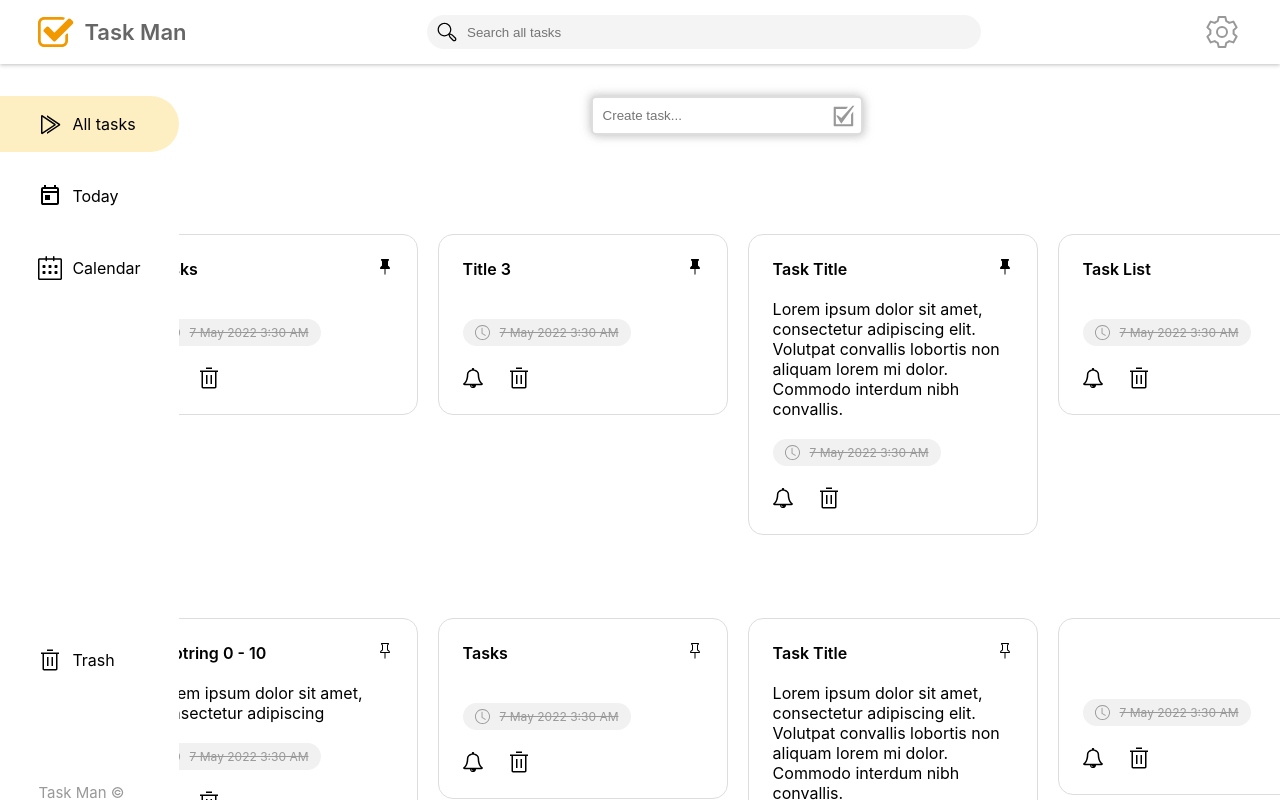
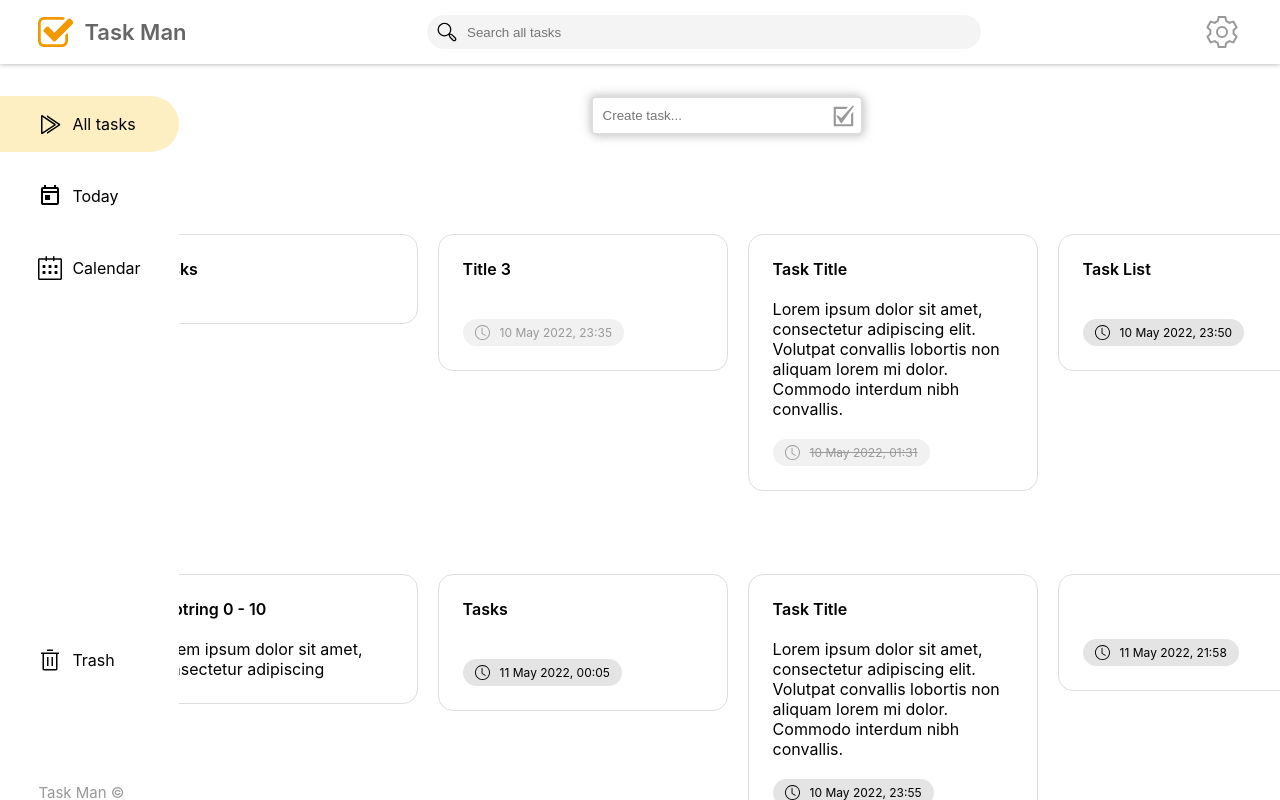
Before and after one commit to pcf26536/taskman, an Angular app: page / in a window 1280 px wide. Shown: the top 800 px of the page. Built offline with nearby package versions, Linux system fonts and the light colour scheme.

Commit message:
update reminder label logic

```diff
--- a/src/app/task-card/task-card.component.html
+++ b/src/app/task-card/task-card.component.html
@@ -55,16 +55,16 @@
         </div>
     </div>
 
-    <div class="reminder-label passed done">
-        <svg width="15" height="15" viewBox="0 0 20 20" fill="none" class="hidden">
+    <div class="reminder-label" *ngIf="task.reminder && !task.trashed" [class.done]="task.done" [class.passed]="reminderPassed(task.reminder)" [class.active]="!reminderPassed(task.reminder)">
+        <svg width="15" height="15" viewBox="0 0 20 20" fill="none" *ngIf="!reminderPassed(task.reminder)">
             <path d="M10 4.375C10 4.20924 9.93415 4.05027 9.81694 3.93306C9.69973 3.81585 9.54076 3.75 9.375 3.75C9.20924 3.75 9.05027 3.81585 8.93306 3.93306C8.81585 4.05027 8.75 4.20924 8.75 4.375V11.25C8.75004 11.3602 8.77919 11.4684 8.83451 11.5636C8.88982 11.6589 8.96934 11.7379 9.065 11.7925L13.44 14.2925C13.5836 14.3701 13.7518 14.3885 13.9087 14.3437C14.0657 14.2989 14.1988 14.1944 14.2798 14.0527C14.3608 13.9111 14.3831 13.7433 14.342 13.5854C14.301 13.4274 14.1997 13.2918 14.06 13.2075L10 10.8875V4.375Z" fill="black"/>
             <path d="M10 20C12.6522 20 15.1957 18.9464 17.0711 17.0711C18.9464 15.1957 20 12.6522 20 10C20 7.34784 18.9464 4.8043 17.0711 2.92893C15.1957 1.05357 12.6522 0 10 0C7.34784 0 4.8043 1.05357 2.92893 2.92893C1.05357 4.8043 0 7.34784 0 10C0 12.6522 1.05357 15.1957 2.92893 17.0711C4.8043 18.9464 7.34784 20 10 20ZM18.75 10C18.75 12.3206 17.8281 14.5462 16.1872 16.1872C14.5462 17.8281 12.3206 18.75 10 18.75C7.67936 18.75 5.45376 17.8281 3.81282 16.1872C2.17187 14.5462 1.25 12.3206 1.25 10C1.25 7.67936 2.17187 5.45376 3.81282 3.81282C5.45376 2.17187 7.67936 1.25 10 1.25C12.3206 1.25 14.5462 2.17187 16.1872 3.81282C17.8281 5.45376 18.75 7.67936 18.75 10Z" fill="black"/>
         </svg>
-        <svg width="15" height="15" viewBox="0 0 20 20" fill="none">
+        <svg width="15" height="15" viewBox="0 0 20 20" fill="none" *ngIf="task.done || reminderPassed(task.reminder)">
             <path d="M10 4.375C10 4.20924 9.93415 4.05027 9.81694 3.93306C9.69973 3.81585 9.54076 3.75 9.375 3.75C9.20924 3.75 9.05027 3.81585 8.93306 3.93306C8.81585 4.05027 8.75 4.20924 8.75 4.375V11.25C8.75004 11.3602 8.77919 11.4684 8.83451 11.5636C8.88982 11.6589 8.96934 11.7379 9.065 11.7925L13.44 14.2925C13.5836 14.3701 13.7518 14.3885 13.9087 14.3437C14.0657 14.2989 14.1988 14.1944 14.2798 14.0527C14.3608 13.9111 14.3831 13.7433 14.342 13.5854C14.301 13.4274 14.1997 13.2918 14.06 13.2075L10 10.8875V4.375Z" fill="#999999"/>
             <path d="M10 20C12.6522 20 15.1957 18.9464 17.0711 17.0711C18.9464 15.1957 20 12.6522 20 10C20 7.34784 18.9464 4.8043 17.0711 2.92893C15.1957 1.05357 12.6522 0 10 0C7.34784 0 4.8043 1.05357 2.92893 2.92893C1.05357 4.8043 0 7.34784 0 10C0 12.6522 1.05357 15.1957 2.92893 17.0711C4.8043 18.9464 7.34784 20 10 20ZM18.75 10C18.75 12.3206 17.8281 14.5462 16.1872 16.1872C14.5462 17.8281 12.3206 18.75 10 18.75C7.67936 18.75 5.45376 17.8281 3.81282 16.1872C2.17187 14.5462 1.25 12.3206 1.25 10C1.25 7.67936 2.17187 5.45376 3.81282 3.81282C5.45376 2.17187 7.67936 1.25 10 1.25C12.3206 1.25 14.5462 2.17187 16.1872 3.81282C17.8281 5.45376 18.75 7.67936 18.75 10Z" fill="#999999"/>
         </svg>
-        7 May 2022 3:30 AM
+        {{ calendarService.reminderDateTimeString(task.reminder) }}
         <svg width="8" height="8" viewBox="0 0 16 16" fill="none" class="icon-button hidden">
             <path fill-rule="evenodd" clip-rule="evenodd" d="M13.8541 2.14598C13.9007 2.19242 13.9376 2.2476 13.9629 2.30834C13.9881 2.36909 14.001 2.43421 14.001 2.49998C14.001 2.56575 13.9881 2.63087 13.9629 2.69161C13.9376 2.75236 13.9007 2.80753 13.8541 2.85398L2.85414 13.854C2.76026 13.9479 2.63292 14.0006 2.50014 14.0006C2.36737 14.0006 2.24003 13.9479 2.14614 13.854C2.05226 13.7601 1.99951 13.6328 1.99951 13.5C1.99951 13.3672 2.05226 13.2399 2.14614 13.146L13.1461 2.14598C13.1926 2.09941 13.2478 2.06247 13.3085 2.03727C13.3693 2.01206 13.4344 1.99908 13.5001 1.99908C13.5659 1.99908 13.631 2.01206 13.6918 2.03727C13.7525 2.06247 13.8077 2.09941 13.8541 2.14598Z" fill="black"/>
             <path fill-rule="evenodd" clip-rule="evenodd" d="M2.14592 2.14598C2.09935 2.19242 2.06241 2.2476 2.0372 2.30834C2.012 2.36909 1.99902 2.43421 1.99902 2.49998C1.99902 2.56575 2.012 2.63087 2.0372 2.69161C2.06241 2.75236 2.09935 2.80753 2.14592 2.85398L13.1459 13.854C13.2398 13.9479 13.3671 14.0006 13.4999 14.0006C13.6327 14.0006 13.76 13.9479 13.8539 13.854C13.9478 13.7601 14.0005 13.6328 14.0005 13.5C14.0005 13.3672 13.9478 13.2399 13.8539 13.146L2.85392 2.14598C2.80747 2.09941 2.7523 2.06247 2.69155 2.03727C2.63081 2.01206 2.56568 1.99908 2.49992 1.99908C2.43415 1.99908 2.36903 2.01206 2.30828 2.03727C2.24754 2.06247 2.19236 2.09941 2.14592 2.14598Z" fill="black"/>
--- a/src/app/task-card/task-card.component.scss
+++ b/src/app/task-card/task-card.component.scss
@@ -11,11 +11,23 @@
 
 #task-card:hover {
     filter: drop-shadow(-1px -1px 2px rgba(102, 102, 102, 0.25)) drop-shadow(2px 2px 3px rgba(102, 102, 102, 0.25));
+
+    .title-row {
+        display: flex;
+
+        svg {
+            display: block;
+        }
+    }
+
+    .action-buttons {
+        display: grid;
+    }
 }
 
 .action-buttons {
     width: 15%;
-    display: grid;
+    display: none;
     align-items: center;
     grid-template-columns: repeat(2, 1fr);
     column-gap: 20px;
@@ -30,3 +42,11 @@
     grid-template-columns: repeat(2, 1fr);
     width: fit-content;
 }
+
+.title-row {
+    display: block;
+
+    svg {
+        display: none;
+    }
+}
--- a/src/app/task-card/task-card.component.ts
+++ b/src/app/task-card/task-card.component.ts
@@ -5,6 +5,7 @@ import { Node } from 'src/shared/node.model';
 import { taskTypes } from 'src/shared/data';
 import { modalToggleStates } from 'src/shared/data';
 import { modalTypes } from 'src/shared/data';
+import { CalendarService } from 'src/shared/calendar.service';
 
 @Component({
   selector: 'app-task-card',
@@ -22,7 +23,8 @@ export class TaskCardComponent implements OnInit {
 
   mode: any = modalToggleStates.edit;
 
-  constructor(public modalService: ModalService, public tasksService: TasksService) { }
+  constructor(public modalService: ModalService, public tasksService: TasksService,
+    public calendarService: CalendarService) { }
 
   ngOnInit(): void {
   }
@@ -33,4 +35,8 @@ export class TaskCardComponent implements OnInit {
     this.modalService.toggleModal(modalTypes.task, this.mode); // show modal
   }
 
+  reminderPassed(reminder: number) {
+    return Date.now() > reminder;
+  }
+
 }
--- a/src/app/task-modal/task-modal.component.html
+++ b/src/app/task-modal/task-modal.component.html
@@ -44,7 +44,7 @@
         </div>
 
         <div class="labels">
-            <div class="reminder-label active" *ngIf="!selectedTask.trashed || editMode == modes.create">
+            <div class="reminder-label active" *ngIf="(!selectedTask.trashed && selectedTask.reminder) || taskModel.reminder">
                 <svg width="20" height="20" viewBox="0 0 20 20" fill="none">
                     <path d="M10 4.375C10 4.20924 9.93415 4.05027 9.81694 3.93306C9.69973 3.81585 9.54076 3.75 9.375 3.75C9.20924 3.75 9.05027 3.81585 8.93306 3.93306C8.81585 4.05027 8.75 4.20924 8.75 4.375V11.25C8.75004 11.3602 8.77919 11.4684 8.83451 11.5636C8.88982 11.6589 8.96934 11.7379 9.065 11.7925L13.44 14.2925C13.5836 14.3701 13.7518 14.3885 13.9087 14.3437C14.0657 14.2989 14.1988 14.1944 14.2798 14.0527C14.3608 13.9111 14.3831 13.7433 14.342 13.5854C14.301 13.4274 14.1997 13.2918 14.06 13.2075L10 10.8875V4.375Z" fill="black"/>
                     <path d="M10 20C12.6522 20 15.1957 18.9464 17.0711 17.0711C18.9464 15.1957 20 12.6522 20 10C20 7.34784 18.9464 4.8043 17.0711 2.92893C15.1957 1.05357 12.6522 0 10 0C7.34784 0 4.8043 1.05357 2.92893 2.92893C1.05357 4.8043 0 7.34784 0 10C0 12.6522 1.05357 15.1957 2.92893 17.0711C4.8043 18.9464 7.34784 20 10 20ZM18.75 10C18.75 12.3206 17.8281 14.5462 16.1872 16.1872C14.5462 17.8281 12.3206 18.75 10 18.75C7.67936 18.75 5.45376 17.8281 3.81282 16.1872C2.17187 14.5462 1.25 12.3206 1.25 10C1.25 7.67936 2.17187 5.45376 3.81282 3.81282C5.45376 2.17187 7.67936 1.25 10 1.25C12.3206 1.25 14.5462 2.17187 16.1872 3.81282C17.8281 5.45376 18.75 7.67936 18.75 10Z" fill="black"/>
@@ -53,7 +53,7 @@
                     <path d="M10 4.375C10 4.20924 9.93415 4.05027 9.81694 3.93306C9.69973 3.81585 9.54076 3.75 9.375 3.75C9.20924 3.75 9.05027 3.81585 8.93306 3.93306C8.81585 4.05027 8.75 4.20924 8.75 4.375V11.25C8.75004 11.3602 8.77919 11.4684 8.83451 11.5636C8.88982 11.6589 8.96934 11.7379 9.065 11.7925L13.44 14.2925C13.5836 14.3701 13.7518 14.3885 13.9087 14.3437C14.0657 14.2989 14.1988 14.1944 14.2798 14.0527C14.3608 13.9111 14.3831 13.7433 14.342 13.5854C14.301 13.4274 14.1997 13.2918 14.06 13.2075L10 10.8875V4.375Z" fill="#999999"/>
                     <path d="M10 20C12.6522 20 15.1957 18.9464 17.0711 17.0711C18.9464 15.1957 20 12.6522 20 10C20 7.34784 18.9464 4.8043 17.0711 2.92893C15.1957 1.05357 12.6522 0 10 0C7.34784 0 4.8043 1.05357 2.92893 2.92893C1.05357 4.8043 0 7.34784 0 10C0 12.6522 1.05357 15.1957 2.92893 17.0711C4.8043 18.9464 7.34784 20 10 20ZM18.75 10C18.75 12.3206 17.8281 14.5462 16.1872 16.1872C14.5462 17.8281 12.3206 18.75 10 18.75C7.67936 18.75 5.45376 17.8281 3.81282 16.1872C2.17187 14.5462 1.25 12.3206 1.25 10C1.25 7.67936 2.17187 5.45376 3.81282 3.81282C5.45376 2.17187 7.67936 1.25 10 1.25C12.3206 1.25 14.5462 2.17187 16.1872 3.81282C17.8281 5.45376 18.75 7.67936 18.75 10Z" fill="#999999"/>
                 </svg>
-                7 May 2022 3:30 AM
+                {{ calendarService.reminderDateTimeString(selectedTask.reminder) }}
                 <svg width="10" height="10" viewBox="0 0 16 16" fill="none" class="icon-button" class="hidden">
                     <path fill-rule="evenodd" clip-rule="evenodd" d="M13.8541 2.14598C13.9007 2.19242 13.9376 2.2476 13.9629 2.30834C13.9881 2.36909 14.001 2.43421 14.001 2.49998C14.001 2.56575 13.9881 2.63087 13.9629 2.69161C13.9376 2.75236 13.9007 2.80753 13.8541 2.85398L2.85414 13.854C2.76026 13.9479 2.63292 14.0006 2.50014 14.0006C2.36737 14.0006 2.24003 13.9479 2.14614 13.854C2.05226 13.7601 1.99951 13.6328 1.99951 13.5C1.99951 13.3672 2.05226 13.2399 2.14614 13.146L13.1461 2.14598C13.1926 2.09941 13.2478 2.06247 13.3085 2.03727C13.3693 2.01206 13.4344 1.99908 13.5001 1.99908C13.5659 1.99908 13.631 2.01206 13.6918 2.03727C13.7525 2.06247 13.8077 2.09941 13.8541 2.14598Z" fill="black"/>
                     <path fill-rule="evenodd" clip-rule="evenodd" d="M2.14592 2.14598C2.09935 2.19242 2.06241 2.2476 2.0372 2.30834C2.012 2.36909 1.99902 2.43421 1.99902 2.49998C1.99902 2.56575 2.012 2.63087 2.0372 2.69161C2.06241 2.75236 2.09935 2.80753 2.14592 2.85398L13.1459 13.854C13.2398 13.9479 13.3671 14.0006 13.4999 14.0006C13.6327 14.0006 13.76 13.9479 13.8539 13.854C13.9478 13.7601 14.0005 13.6328 14.0005 13.5C14.0005 13.3672 13.9478 13.2399 13.8539 13.146L2.85392 2.14598C2.80747 2.09941 2.7523 2.06247 2.69155 2.03727C2.63081 2.01206 2.56568 1.99908 2.49992 1.99908C2.43415 1.99908 2.36903 2.01206 2.30828 2.03727C2.24754 2.06247 2.19236 2.09941 2.14592 2.14598Z" fill="black"/>
--- a/src/app/task-modal/task-modal.component.ts
+++ b/src/app/task-modal/task-modal.component.ts
@@ -5,6 +5,7 @@ import { taskTypes } from 'src/shared/data';
 import { TasksService } from '../../shared/tasks.service';
 import { modalTypes } from 'src/shared/data';
 import { modalToggleStates } from 'src/shared/data';
+import { CalendarService } from 'src/shared/calendar.service';
 
 @Component({
   selector: 'app-task-modal',
@@ -26,7 +27,8 @@ export class TaskModalComponent implements OnInit {
 
   editMode: string = modalToggleStates.create;
 
-  constructor(public modalService: ModalService, public tasksService: TasksService) { }
+  constructor(public modalService: ModalService, public tasksService: TasksService,
+    public calendarService: CalendarService) { }
 
   ngOnInit(): void {
     // selected task/card (view/edit)
--- a/src/app/today-view/today-view.component.html
+++ b/src/app/today-view/today-view.component.html
@@ -7,7 +7,7 @@
                 </svg>
                 Prev
             </button>
-            {{ calendarService.dateString }}
+            {{ calendarService.todayDateString }}
             <button>
                 Next
                 <svg width="16" height="16" viewBox="0 0 16 16" fill="none">
--- a/src/shared/calendar.service.ts
+++ b/src/shared/calendar.service.ts
@@ -15,7 +15,13 @@ export class CalendarService {
   public currentDate = this.dateObject.getDate();
 
   // today view
-  public dateString = this.dateObject.toLocaleDateString(locale, { weekday: 'long', year: 'numeric', month: 'long', day: 'numeric' });
+  public todayDateString = this.dateObject.toLocaleDateString(locale, { weekday: 'long', year: 'numeric', month: 'long', day: 'numeric' });
+
+  // reminder date string format
+  reminderDateTimeString(reminder: number) {
+    let date = new Date(reminder);
+    return date.toLocaleDateString(locale, { day: 'numeric', month: 'long', year: 'numeric' }) + ', ' + date.toLocaleTimeString(locale, { hour: '2-digit', minute: '2-digit' });
+  }
 
   constructor() { }
 
--- a/src/shared/data.ts
+++ b/src/shared/data.ts
@@ -30,7 +30,7 @@ export const preloadedTasks = [
 
   { type: taskTypes.text, title: 'Task Title', description: loremIpsum,
   complete: [], incomplete: [],
-  reminder: nowTimestamp  - 80000000, pinned: true, edited: nowTimestamp + (1 * minutesMultiplier), created: nowTimestamp+ (1 * minutesMultiplier), trashed: false, done: false },
+  reminder: nowTimestamp  - 80000000, pinned: true, edited: nowTimestamp + (1 * minutesMultiplier), created: nowTimestamp+ (1 * minutesMultiplier), trashed: false, done: true },
 
   { type: taskTypes.list, title: 'Title 3', description: '',
   complete: [mock1, mock1, mock1, mock1, mock1], incomplete: [],
```
